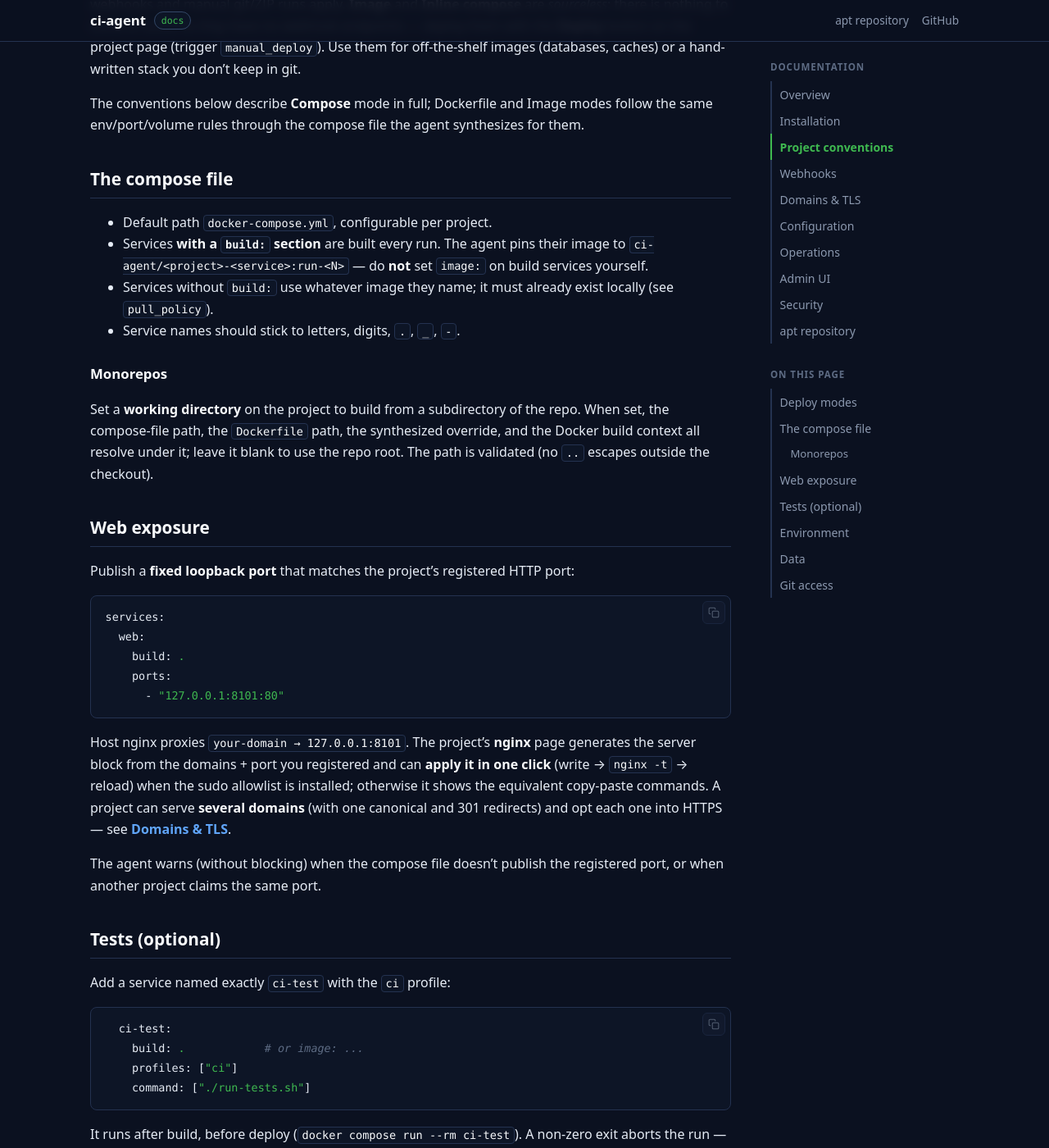
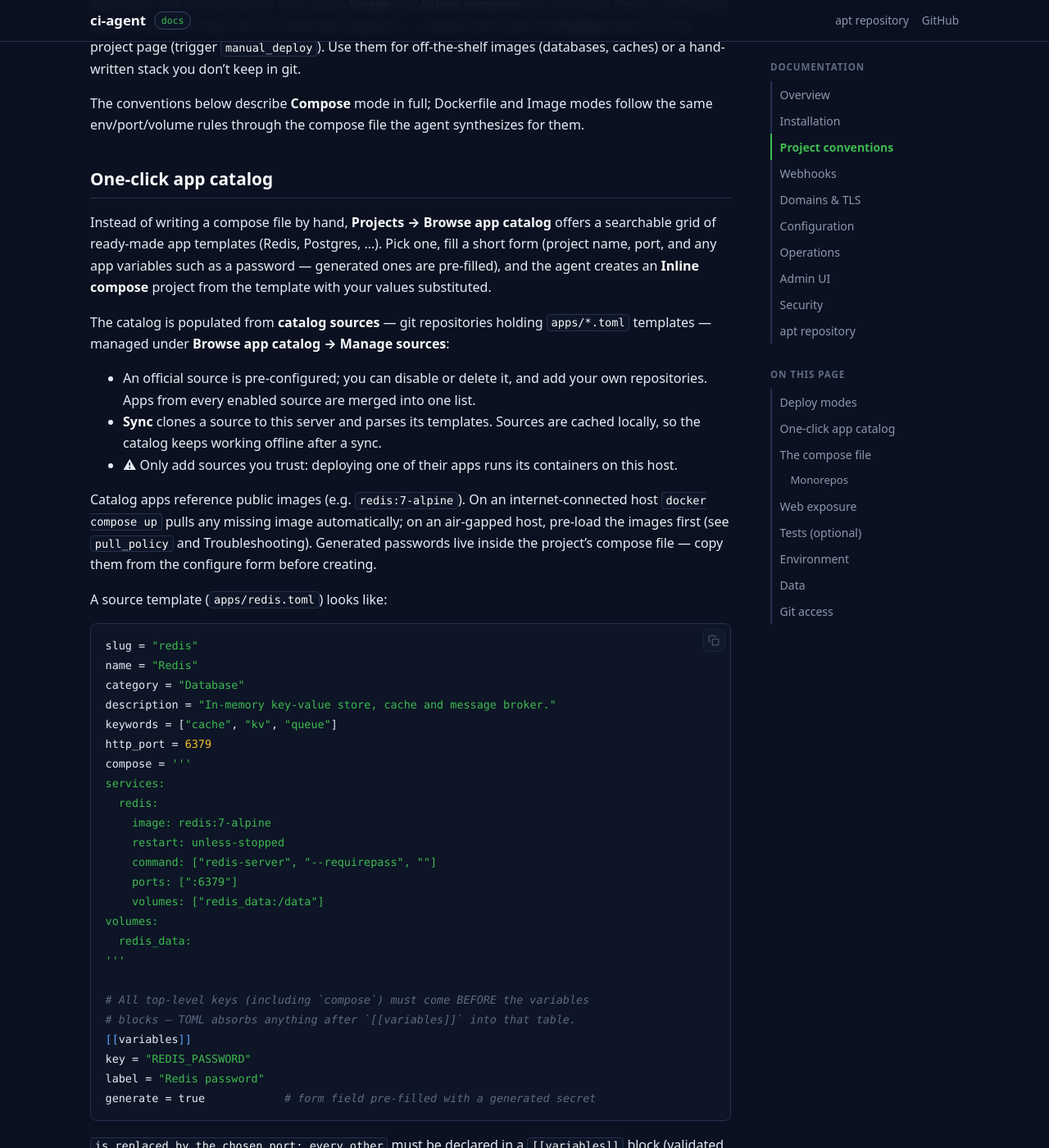
Before and after one commit to m-hoseinzadeh/ci-agent-apt, a Jekyll site: the page built from docs/projects.md, in a window 1280 px wide and 1400 px high, scrolled down 667 px. Shown: the whole window at 82% size. Built offline with Jekyll 4.4.1, drawn with Linux system fonts in a browser that asks for light colours; our own code applies the rules of GitHub Pages for plain Markdown files; some of the changed text lies outside the part shown.

Commit message:
Publish v0.2.2-r61

````diff
--- a/docs/projects.md
+++ b/docs/projects.md
@@ -25,6 +25,62 @@ project page (trigger `manual_deploy`). Use them for off-the-shelf images
 The conventions below describe **Compose** mode in full; Dockerfile and Image
 modes follow the same env/port/volume rules through the compose file the agent
 synthesizes for them.
+
+## One-click app catalog
+
+Instead of writing a compose file by hand, **Projects → Browse app catalog**
+offers a searchable grid of ready-made app templates (Redis, Postgres, …).
+Pick one, fill a short form (project name, port, and any app variables such as
+a password — generated ones are pre-filled), and the agent creates an **Inline
+compose** project from the template with your values substituted.
+
+The catalog is populated from **catalog sources** — git repositories holding
+`apps/*.toml` templates — managed under **Browse app catalog → Manage sources**:
+
+- An official source is pre-configured; you can disable or delete it, and add
+  your own repositories. Apps from every enabled source are merged into one list.
+- **Sync** clones a source to this server and parses its templates. Sources are
+  cached locally, so the catalog keeps working offline after a sync.
+- ⚠ Only add sources you trust: deploying one of their apps runs its containers
+  on this host.
+
+Catalog apps reference public images (e.g. `redis:7-alpine`). On an
+internet-connected host `docker compose up` pulls any missing image
+automatically; on an air-gapped host, pre-load the images first (see
+`pull_policy` and Troubleshooting). Generated passwords live inside the
+project's compose file — copy them from the configure form before creating.
+
+A source template (`apps/redis.toml`) looks like:
+
+```toml
+slug = "redis"
+name = "Redis"
+category = "Database"
+description = "In-memory key-value store, cache and message broker."
+keywords = ["cache", "kv", "queue"]
+http_port = 6379
+compose = '''
+services:
+  redis:
+    image: redis:7-alpine
+    restart: unless-stopped
+    command: ["redis-server", "--requirepass", "{{REDIS_PASSWORD}}"]
+    ports: ["{{HTTP_PORT}}:6379"]
+    volumes: ["redis_data:/data"]
+volumes:
+  redis_data:
+'''
+
+# All top-level keys (including `compose`) must come BEFORE the variables
+# blocks — TOML absorbs anything after `[[variables]]` into that table.
+[[variables]]
+key = "REDIS_PASSWORD"
+label = "Redis password"
+generate = true            # form field pre-filled with a generated secret
+```
+
+`{{HTTP_PORT}}` is replaced by the chosen port; every other `{{TOKEN}}` must be
+declared in a `[[variables]]` block (validated on sync).
 
 ## The compose file
 
````
Also changed, not shown: 9 other files.
